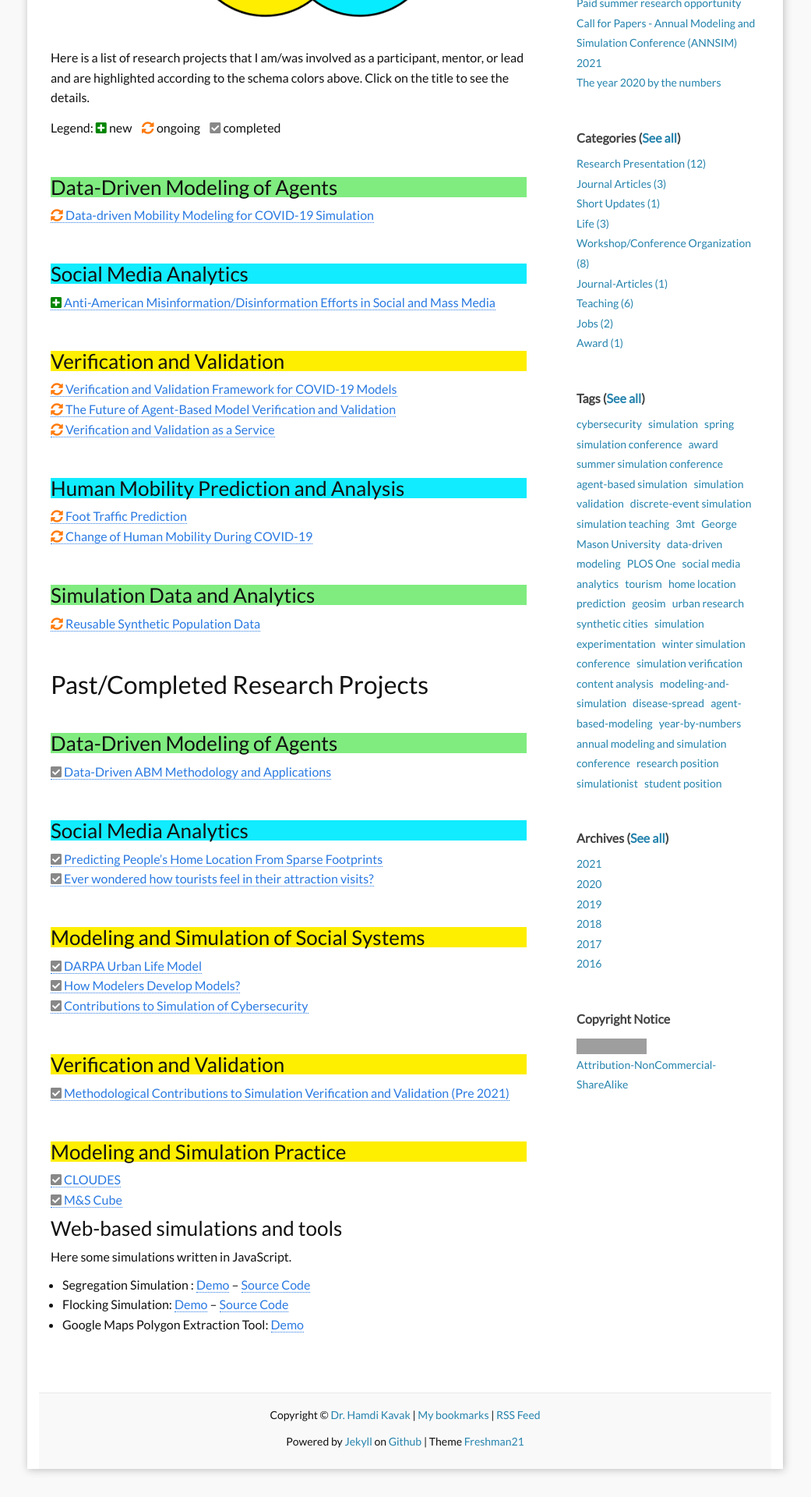
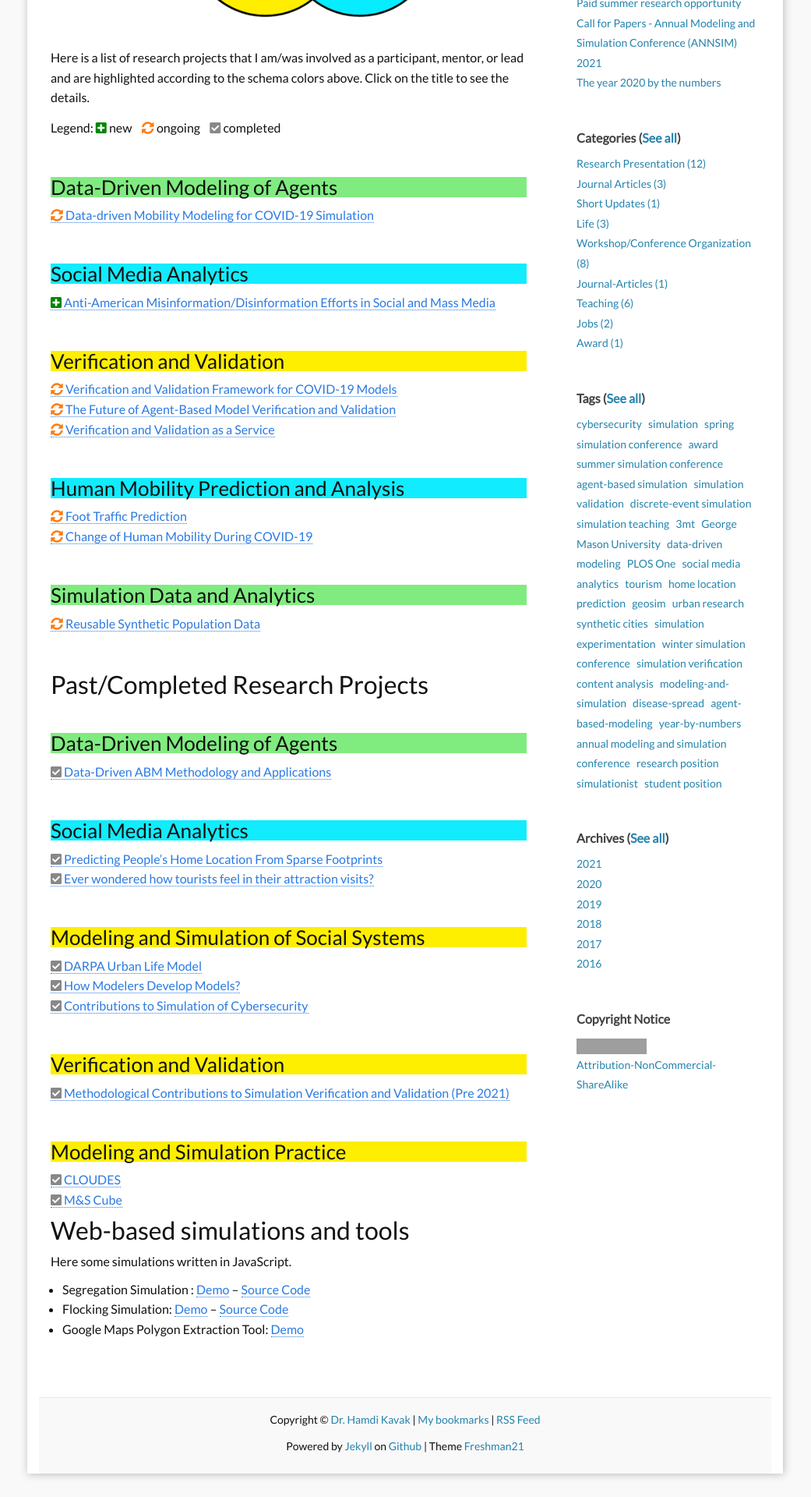
Before and after one commit to hamdikavak/hamdikavak.github.io, a Jekyll site: the page built from c0_research.md, in a window 1280 px wide. Shown: the part 750-2670 px from the top of the page at 78% size, without its empty margins (120-1161 px from the left). Built offline with Jekyll 4.4.1, drawn with Linux system fonts in a browser that asks for light colours; nearby versions of some CDN libraries; grey boxes are pictures that could not be loaded.

Commit message:
Header size fix

```diff
--- a/c0_research.md
+++ b/c0_research.md
@@ -81,7 +81,7 @@ Legend: <i style="color:#008500" class="fas fa-plus-square"></i> new &nbsp;&nbsp
 [<i style="color:#888888" class="fas fa-check-square"></i> CLOUDES]({{ site.baseurl }}/research/cloudes/)
 [<i style="color:#888888" class="fas fa-check-square"></i> M&amp;S Cube]({{ site.baseurl }}/research/ms-cube/)
 
-### Web-based simulations and tools
+## Web-based simulations and tools
 <p>Here some simulations written in JavaScript.</p>
 <ul>
 <li>Segregation Simulation : <a href="{{ site.baseurl }}/sims/segregation/">Demo</a> &#8211; <a href="https://github.com/hamdikavak/segregation-simulation">Source Code</a></li>
```
